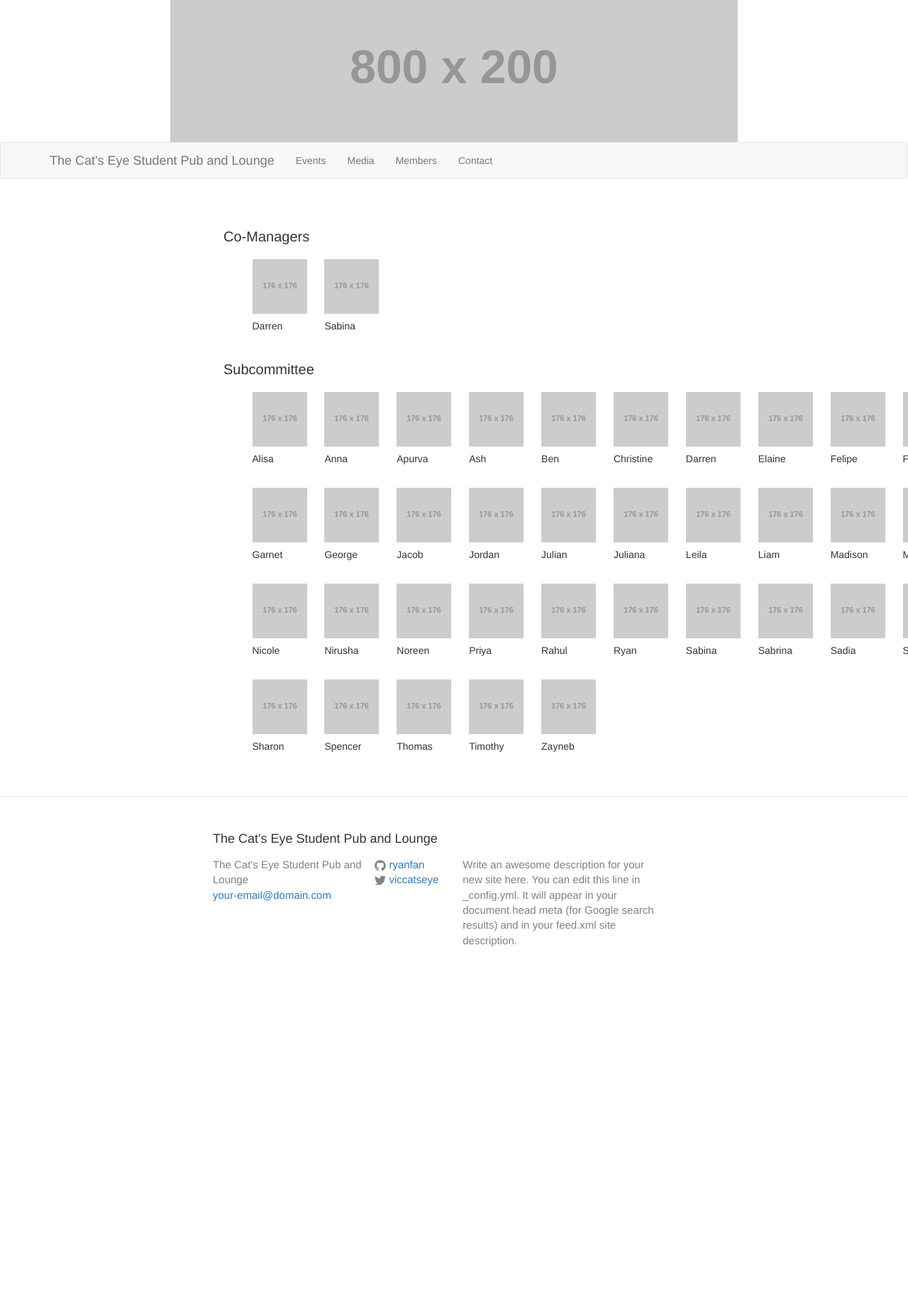
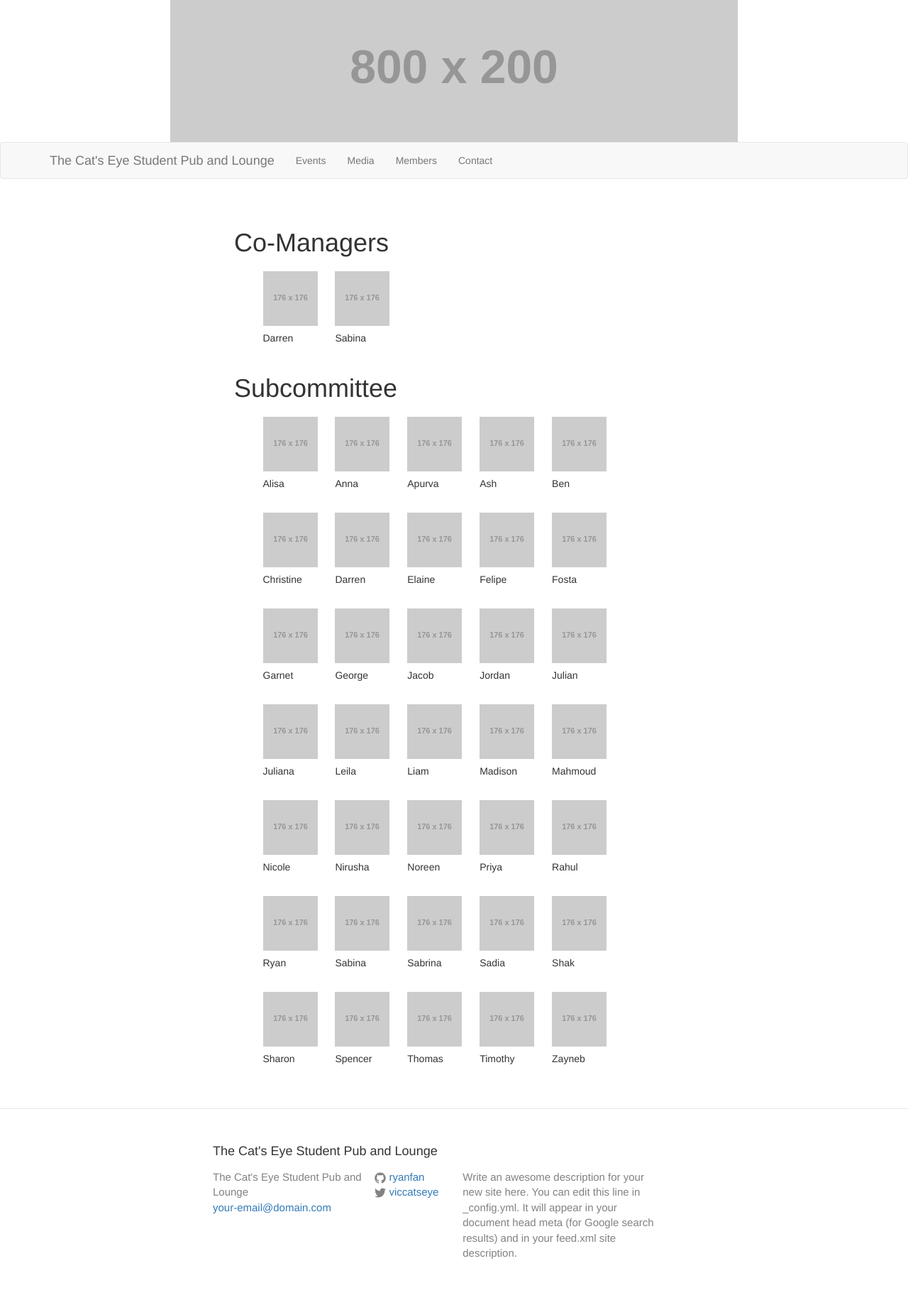
Before and after one commit to ryanfan/cats-eye, a Jekyll site: the page built from members.html, in a window 1280 px wide. Shown: the whole page at 71% size. Built offline with Jekyll 4.4.1, drawn with Linux system fonts in a browser that asks for light colours; nearby versions of some CDN libraries; before the commit the page ends 1390 px from its top, so only the background shows below that.

Commit message:
Changed to wrappers instead of containers.
I think this is right?

```diff
--- a/contact.html
+++ b/contact.html
@@ -2,7 +2,7 @@
 layout: default
 permalink: "/contact/"
 ---
-<div class="container">
+<div class="wrapper">
 <h1 class="page-heading">Contact Us</h1>
 <address>
 The Cat's Eye Pub & Student Lounge<br>
--- a/events.html
+++ b/events.html
@@ -2,7 +2,7 @@
 layout: default
 permalink: "/events/"
 ---
-<div class="container">
+<div class="wrapper">
 <h1 class="page-heading">Events</h1>
 
 <iframe class="responsive-iframe"
--- a/index.html
+++ b/index.html
@@ -2,7 +2,7 @@
 layout: default
 ---
 
-<div class="container">
+<div class="wrapper">
 
   <iframe src="//player.vimeo.com/video/110323106?portrait=0" width="740" height="416" frameborder="0" webkitallowfullscreen mozallowfullscreen allowfullscreen></iframe>
 
--- a/members.html
+++ b/members.html
@@ -2,15 +2,15 @@
 layout: default
 permalink: "/members/"
 ---
-<div class="container">
-  <h1 class="page-heading">Co-Managers</h1>
+<div class="wrapper">
+  <h1>Co-Managers</h1>
   <ul class="members-list">
   {% for member in site.data.members.comanagers %}
     {% include member.html %}
   {% endfor %}
   </ul>
 
-  <h1 class="page-heading">Subcommittee</h1>
+  <h1>Subcommittee</h1>
   <ul class="members-list">
   {% for member in site.data.members.subcommittee %}
     {% include member.html %}
```
